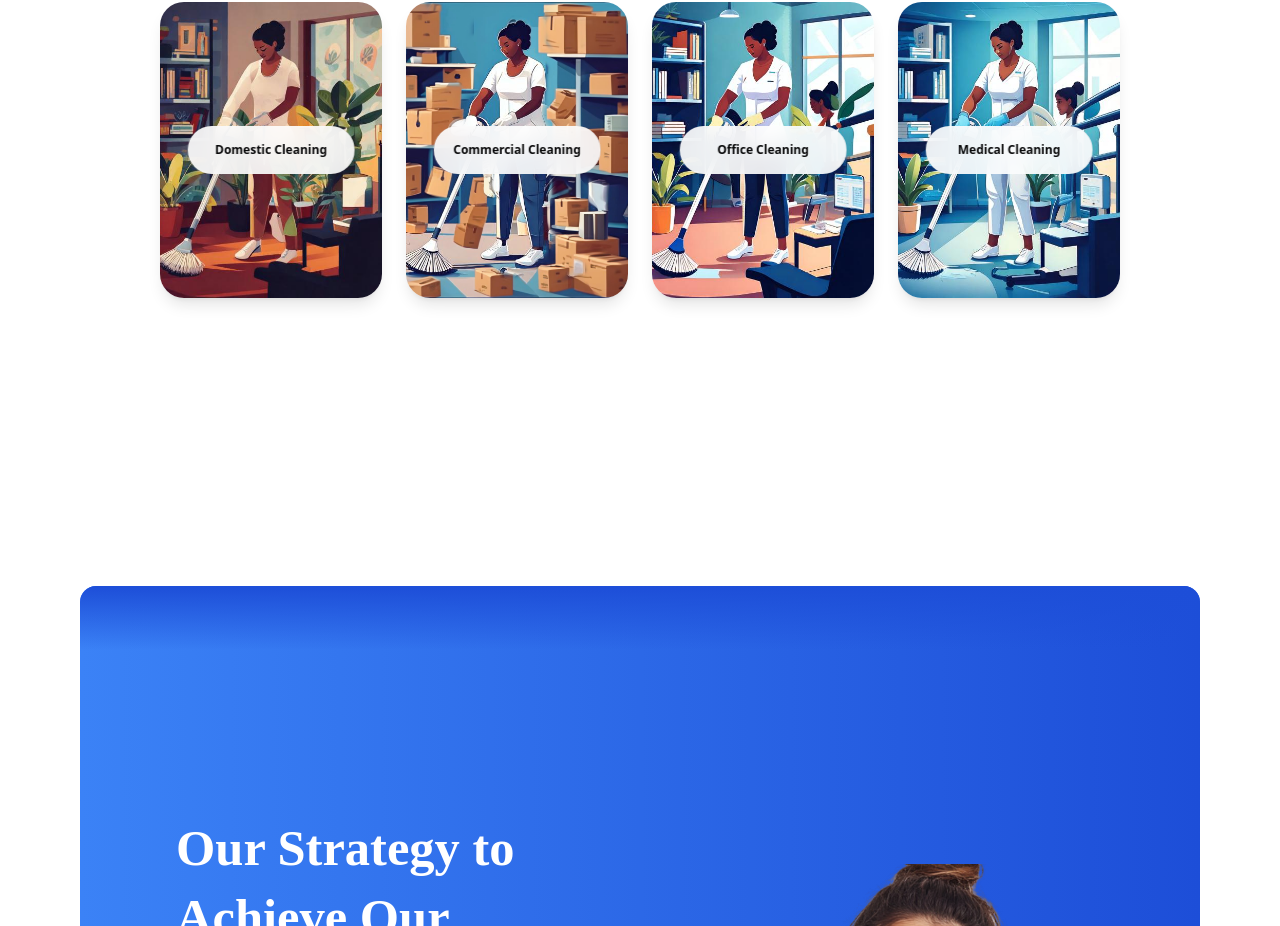
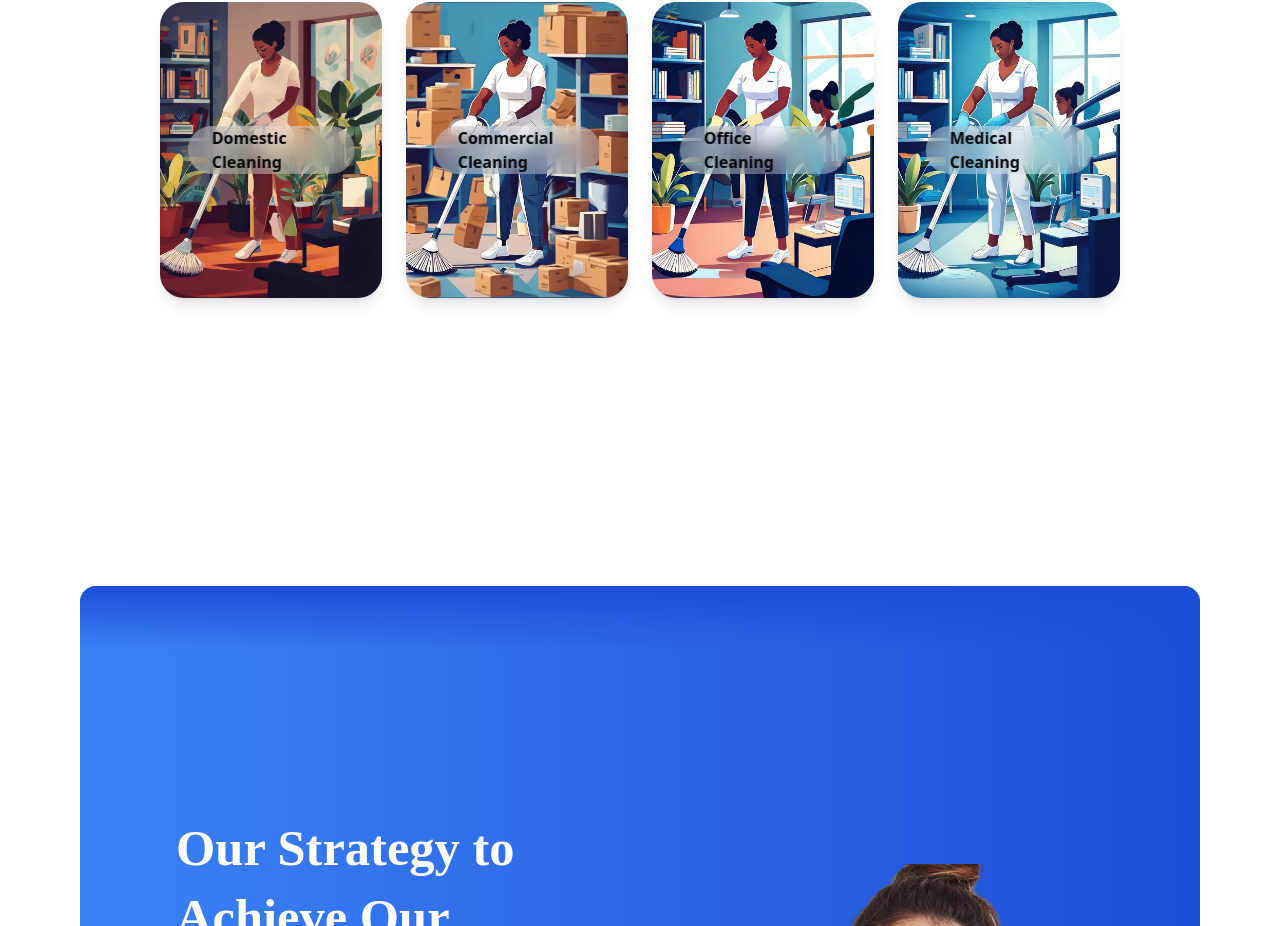
Before and after one commit to varuntree/kalluu, a Next.js app: page / in a window 1280 px wide. Shown: the part 1216-2142 px from the top of the page. Built offline with nearby package versions, Linux system fonts and the light colour scheme.

Commit message:
Assistant checkpoint: Update service card text formatting
Assistant generated file changes:
- app/components/ServiceCard.tsx: Improve text formatting in service card

---

User prompt:

change the text format in the service card to have good padding and the little bold

```diff
--- a/app/components/ServiceCard.tsx
+++ b/app/components/ServiceCard.tsx
@@ -89,13 +89,13 @@ const ServiceCard: React.FC<ServiceCardProps> = ({ image, title, description })
       <div
         ref={overlayRef}
         className="absolute left-1/2 top-1/2 w-[75%] h-12 transform -translate-x-1/2 -translate-y-1/2
-                   bg-white/90 backdrop-blur-md rounded-3xl flex items-center justify-center
-                   text-text font-bold text-sm transition-all duration-300"
+                   bg-white/30 backdrop-blur-md rounded-3xl flex items-center justify-center
+                   text-text font-semibold text-sm transition-all duration-300"
       >
-        <h3 className="title absolute inset-0 flex items-center justify-center opacity-100 px-4">
+        <h3 className="title absolute inset-0 flex items-center justify-center opacity-100 px-6 text-base">
           {title}
         </h3>
-        <p className="description absolute inset-0 p-4 text-center text-sm font-normal opacity-0">
+        <p className="description absolute inset-0 px-8 py-6 text-center text-sm leading-relaxed opacity-0 overflow-y-auto">
           {description}
         </p>
       </div>
```
